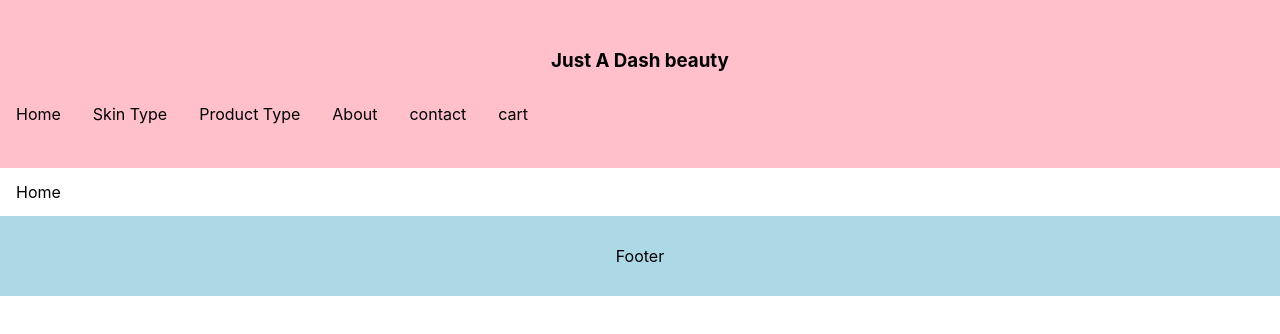
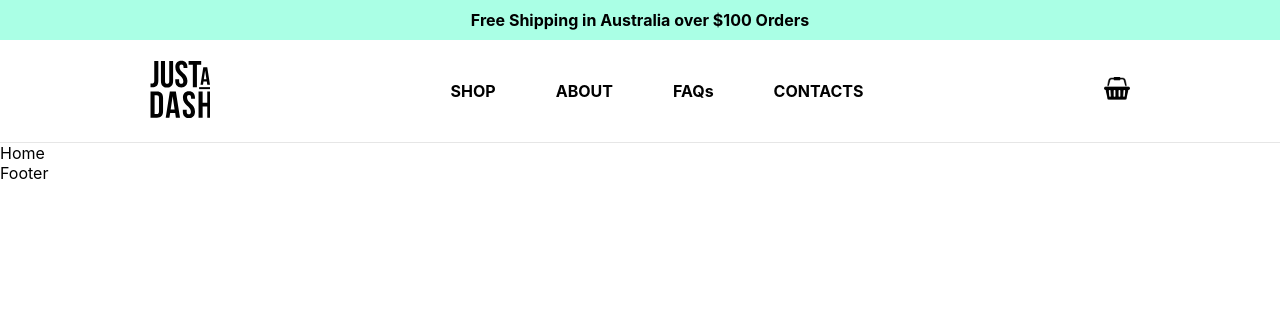
Before and after one commit to JohPik/justADashBeauty, a React (Create React App) app: page / in a window 1280 px wide. Shown: the top 334 px of the page. Built offline with nearby package versions, Linux system fonts and the light colour scheme.

Commit message:
Styling Header

```diff
--- a/src/components/Header.js
+++ b/src/components/Header.js
@@ -1,28 +1,35 @@
-import React from 'react';
+import React, { Fragment } from 'react';
 import { Link } from 'react-router-dom'
 
 const Header = () => {
   return(
     <div className="header">
-      <h3>Just A Dash beauty</h3>
+
+      <div className="shipping-banner">
+        Free Shipping in Australia over $100 Orders
+      </div>
+
+      <div className="header-navigation">
+        <div className="logo-container">
+          <Link to="/">
+            <img src= "/images/Just-A-Dash-Beauty_Logo.svg" alt="Just A Dash Beauty Logo" className="logo"/>
+          </Link>
+        </div>
 
           <div className="navbar">
-          <Link to="/">Home</Link>
-
             <div className="dropdown">
-            <button className="dropbtn">Skin Type</button>
+              <Link to="/catalogue">SHOP</Link>
                 <div className="dropdown-content">
+                  <div className="dropdown-col-1">
+                    <span>Skin Type</span>
                     <Link to="/catalogue/skin-type/oily">Oily</Link>
                     <Link to="/catalogue/skin-type/dry">Dry</Link>
                     <Link to="/catalogue/skin-type/sensitive">Sensitive</Link>
                     <Link to="/catalogue/skin-type/problematic">Problematic</Link>
                     <Link to="/catalogue/skin-type/normal">Normal</Link>
                   </div>
-          </div>
-
-          <div className="dropdown">
-            <button className="dropbtn">Product Type</button>
-              <div className="dropdown-content">
+                  <div className="dropdown-col-2">
+                    <span>Product Type</span>
                     <Link to="/catalogue/product-type/cleanser">cleanser</Link>
                     <Link to="/catalogue/product-type/toningMist">toningMist</Link>
                     <Link to="/catalogue/product-type/exfoliant">exfoliant</Link>
@@ -31,10 +38,19 @@ const Header = () => {
                     <Link to="/catalogue/product-type/treatment">treatment</Link>
                   </div>
                 </div>
+            </div>
 
-          <Link to="/about">About</Link>
-          <Link to="/contact">contact</Link>
-          <Link to="/cart">cart</Link>
+            <Link to="/about">ABOUT</Link>
+            <Link to="/faqs">FAQs</Link>
+            <Link to="/contact">CONTACTS</Link>
+            </div>
+
+            <div className="cart-container">
+              <Link to="/cart">
+                <img src= "/images/basket.svg" alt="Cart" className="cart-icon"/>
+              </Link>
+            </div>
+
       </div>
 
   </div>
--- a/src/index.css
+++ b/src/index.css
@@ -12,109 +12,6 @@ code {
     monospace;
 }
 
-
-/* Header */
-.header {
-  background: pink;
-  text-align: center;
-  padding: 30px 0;
-  width: 100%
-}
-
-/* from W3 Easy forma ting*/
-.navbar {
-  overflow: hidden;
-  background-color: pink;
-}
-
-.navbar a {
-  float: left;
-  font-size: 16px;
-  color: black;
-  text-align: center;
-  padding: 14px 16px;
-  text-decoration: none;
-}
-
-.dropdown {
-  float: left;
-  overflow: hidden;
-}
-
-.dropdown .dropbtn {
-  font-size: 16px;
-  border: none;
-  outline: none;
-  color: black;
-  padding: 14px 16px;
-  background-color: inherit;
-  font-family: inherit;
-  margin: 0;
-}
-
-.navbar a:hover, .dropdown:hover .dropbtn {
-  background-color: hotpink;
-}
-
-.dropdown-content {
-  display: none;
-  position: absolute;
-  background-color: #f9f9f9;
-  min-width: 160px;
-  box-shadow: 0px 8px 16px 0px rgba(0,0,0,0.2);
-  z-index: 1;
-}
-
-.dropdown-content a {
-  float: none;
-  color: black;
-  padding: 12px 16px;
-  text-decoration: none;
-  display: block;
-  text-align: left;
-}
-
-.dropdown-content a:hover {
-  background-color: #ddd;
-}
-
-.dropdown:hover .dropdown-content {
-  display: block;
-}
-
-/* Footer */
-
-.footer {
-  background: lightblue;
-  padding: 30px 0;
-  text-align: center;
-  display: block;
-  width: 100%;
-}
-
-/* Main */
-
-.main {
-  padding: 14px 16px;
-  }
-
-/* Catalogue */
-
-.image-thumbnail {
-  width: 300px;
-}
-
-.product-container {
-    display: inline-grid;
-    width: 20em;
-    box-shadow: 0px 14px 18px 0px lightgrey;
-}
-
-/* Detail AKA Single Product Page */
-
-button.add-to-cart {
-  margin: 16px 0;
-}
 
 /*** Animations ***/
 
@@ -148,3 +45,95 @@ button.add-to-cart {
 .fade-exit-done {
   opacity: 0;
 }
+
+
+
+
+
+
+
+/* CSS 2.0 */
+
+/* General */
+
+a {
+  color: #000;
+  text-decoration: none;
+
+}
+
+/* Header */
+.shipping-banner {
+  background-color: #AAFFE5;
+  font-weight: bold;
+  text-align: center;
+  padding: 10px;
+}
+
+
+.header-navigation {
+  background: #fff;
+  display: flex;
+  border-bottom: 0.25px solid #E6E6E6;
+  justify-content: space-between;
+  align-items: center;
+  padding: 20px 150px;
+}
+
+
+img.logo {
+  width: 60px;
+}
+
+.navbar {
+  display: flex;
+  justify-content: space-between;
+}
+
+.navbar > div, .navbar > a {
+  margin: 0 30px;
+  font-weight: bold;
+}
+
+.dropdown > a:hover, .navbar > a:hover {
+  text-decoration: underline;
+}
+
+.dropdown-content {
+  display: none;
+  position: absolute;
+  /left: 37%;
+  background-color: #fff;
+  border: 0.25px solid #E6E6E6;
+  /* min-width: 160px; */
+  /* box-shadow: 0px 8px 16px 0px rgba(0,0,0,0.2); */
+  z-index: 1;
+}
+
+.dropdown-content span {
+  font-weight:bold;
+}
+
+.dropdown-content a {
+  float: none;
+  color: black;
+  /* padding: 12px 16px; */
+  text-decoration: none;
+  display: block;
+  text-align: left;
+  font-weight: normal;
+  padding: 5px 0;
+}
+
+.dropdown-content a:hover {
+  text-decoration: underline;
+}
+
+.dropdown:hover .dropdown-content {
+  display: flex;
+  padding: 10px;
+}
+
+.dropdown-col-1, .dropdown-col-2 {
+  padding: 0 20px;
+}
```
Also changed, not shown: public/images/Just-A-Dash-Beauty_Logo.svg (added), public/images/basket.svg (added). Lines whose indentation alone changed are shown as unchanged.
